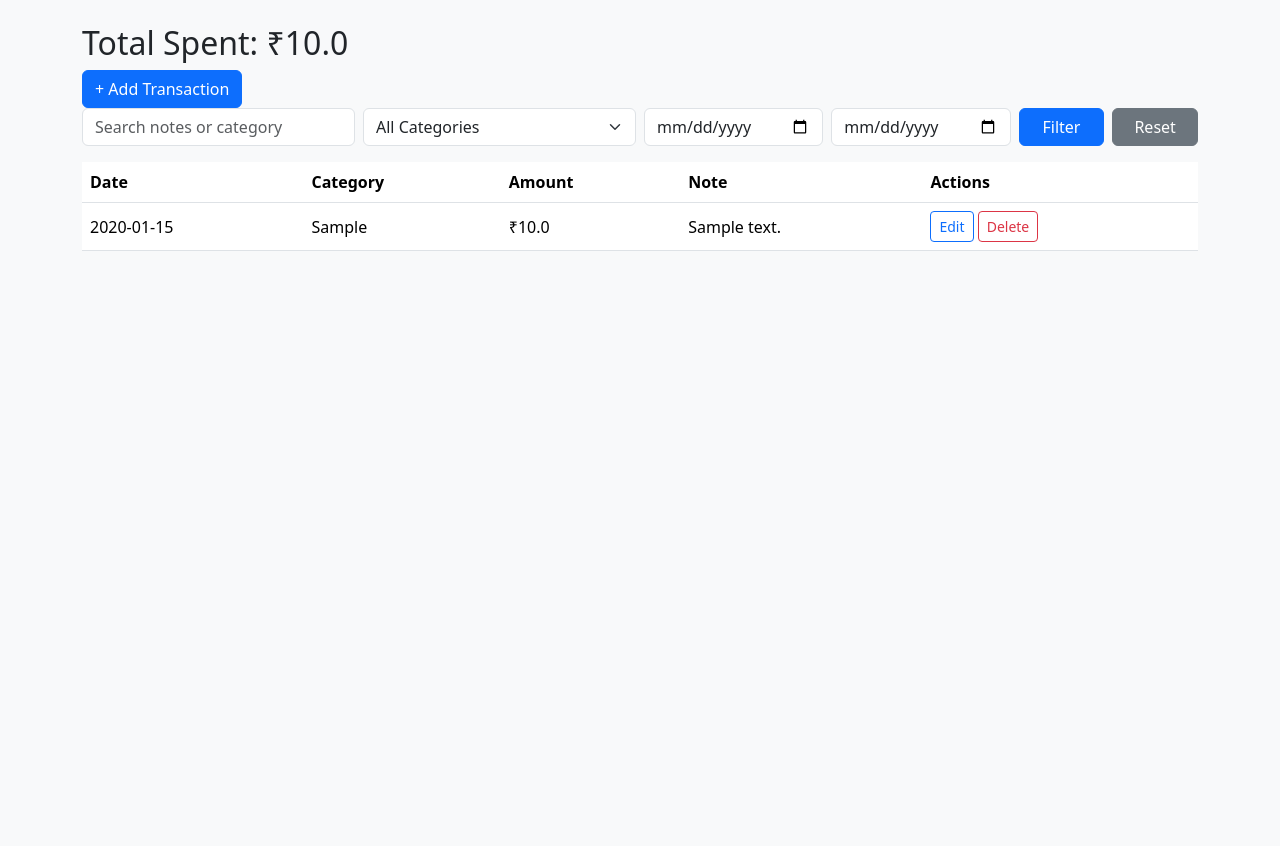
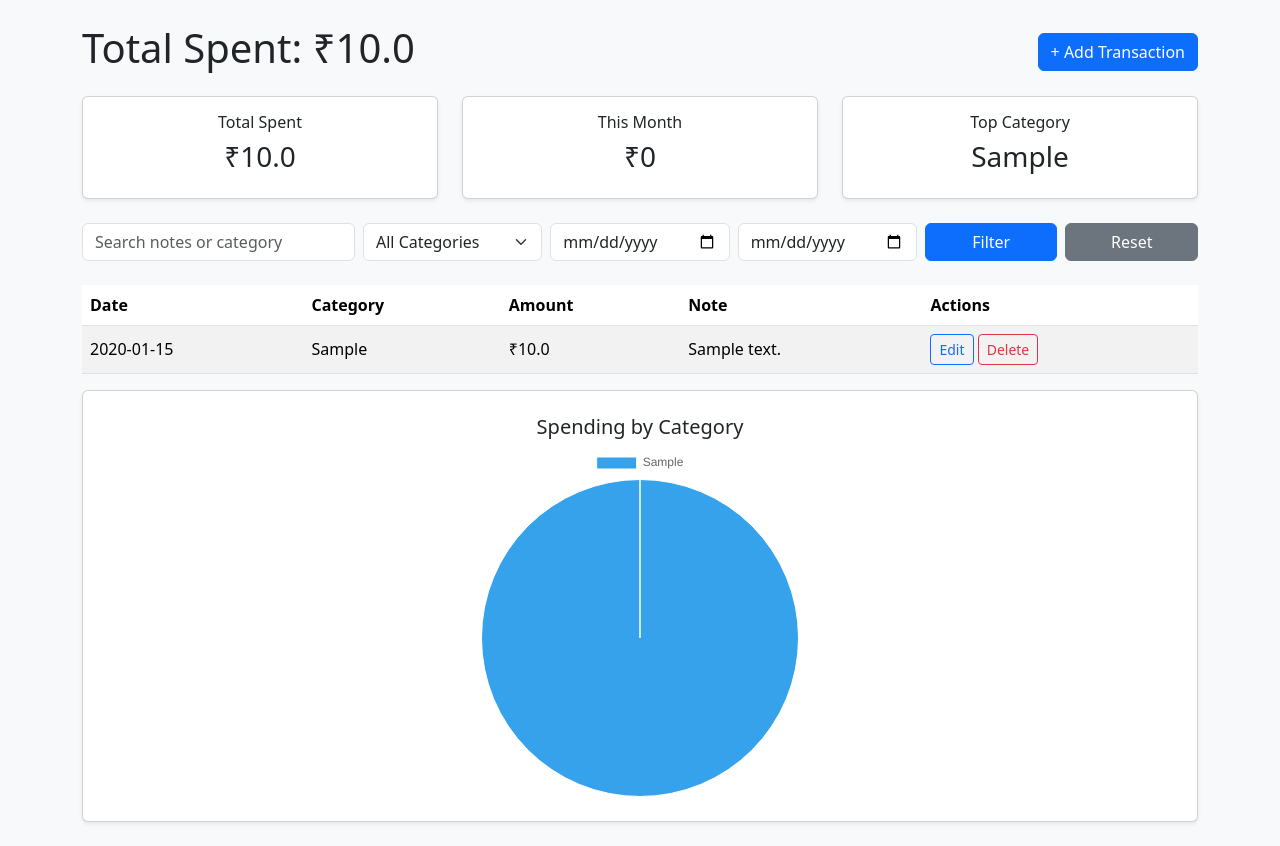
Before and after one commit to arushibhagat/Finance-Tracker, a Flask app: page / in a window 1280 px wide. Shown: the part 56-902 px from the top of the page. Before the commit the page ends 307 px from the top, so only its background shows below. Run offline with Flask 3, Linux system fonts and the light colour scheme; data comes from the database, SQL or seed files in the repository; tables that the repository leaves empty hold one stand-in row (values such as "Sample post").

Commit message:
Phase 3: Added summary cards and category pie chart preview

```diff
--- a/app.py
+++ b/app.py
@@ -45,6 +45,7 @@ with get_db() as db:
 def index():
     db = get_db()
 
+    # existing filter handling
     search = request.args.get("search", "")
     filter_category = request.args.get("filter_category", "")
     start_date = request.args.get("start_date", "")
@@ -70,21 +71,40 @@ def index():
         params.append(end_date)
 
     query += " ORDER BY date DESC"
-
     transactions = db.execute(query, params).fetchall()
 
+    # total spent overall
     total = db.execute("SELECT SUM(amount) FROM transactions").fetchone()[0] or 0
+
+    # total spent this month
+    current_month = datetime.now().strftime("%Y-%m")
+    monthly_total = db.execute("SELECT SUM(amount) FROM transactions WHERE date LIKE ?", (f"%{current_month}%",)).fetchone()[0] or 0
+
+    # top category
+    top_category_row = db.execute("SELECT category, SUM(amount) AS total FROM transactions GROUP BY category ORDER BY total DESC LIMIT 1").fetchone()
+    top_category = top_category_row["category"] if top_category_row else "None"
+
     categories = db.execute("SELECT * FROM categories ORDER BY name ASC").fetchall()
+
+    # Build chart data
+    cat_data = db.execute("SELECT category, SUM(amount) as total FROM transactions GROUP BY category").fetchall()
+    labels = [row["category"] for row in cat_data]
+    values = [row["total"] for row in cat_data]
+
 
     return render_template("index.html",
                            transactions=transactions,
                            total=total,
+                           monthly_total=monthly_total,
+                           top_category=top_category,
                            search=search,
                            filter_category=filter_category,
                            start_date=start_date,
                            end_date=end_date,
-                           categories=categories)
-
+                           categories=categories,
+                           labels=labels,
+                           values=values
+                            )
 
 @app.route("/add", methods=["GET","POST"])
 def add():
--- a/templates/base.html
+++ b/templates/base.html
@@ -12,6 +12,9 @@
     <!-- Custom CSS (optional) -->
     <link rel="stylesheet" href="{{ url_for('static', filename='style.css') }}">
 </head>
+
+<script src="https://cdn.jsdelivr.net/npm/chart.js"></script>
+
 
 <body class="bg-light">
 
--- a/templates/index.html
+++ b/templates/index.html
@@ -1,24 +1,48 @@
 {% extends "base.html" %}
 {% block content %}
 
-<h2>Total Spent: ₹{{total}}</h2>
+<!-- Header section with title + Add button aligned -->
+<div class="d-flex justify-content-between align-items-center mb-3">
+    <h1>Total Spent: ₹{{ total }}</h1>
+    <a href="/add" class="btn btn-primary">+ Add Transaction</a>
+</div>
 
-<a href="/add" class="btn btn-primary">+ Add Transaction</a>
+<!-- Summary Cards Row -->
+<div class="row mb-4">
+    <div class="col-md-4">
+        <div class="card shadow-sm p-3 text-center h-100">
+            <h6>Total Spent</h6>
+            <h3>₹{{ total }}</h3>
+        </div>
+    </div>
 
-<form method="GET" class="row g-2 mb-3">
+    <div class="col-md-4">
+        <div class="card shadow-sm p-3 text-center h-100">
+            <h6>This Month</h6>
+            <h3>₹{{ monthly_total }}</h3>
+        </div>
+    </div>
 
+    <div class="col-md-4">
+        <div class="card shadow-sm p-3 text-center h-100">
+            <h6>Top Category</h6>
+            <h3>{{ top_category }}</h3>
+        </div>
+    </div>
+</div>
+
+<!-- Filters Row (placed above table) -->
+<form method="GET" class="row g-2 mb-4">
     <div class="col-md-3">
         <input type="text" name="search" value="{{ search }}" class="form-control"
             placeholder="Search notes or category">
     </div>
 
-    <div class="col-md-3">
+    <div class="col-md-2">
         <select name="filter_category" class="form-select">
             <option value="">All Categories</option>
             {% for c in categories %}
-            <option value="{{ c.name }}" {% if c.name==filter_category %}selected{% endif %}>
-                {{ c.name }}
-            </option>
+            <option value="{{ c.name }}" {% if c.name==filter_category %}selected{% endif %}>{{ c.name }}</option>
             {% endfor %}
         </select>
     </div>
@@ -31,16 +55,14 @@
         <input type="date" name="end_date" value="{{ end_date }}" class="form-control">
     </div>
 
-    <div class="col-md-2 d-flex gap-2">
+    <div class="col-md-3 d-flex gap-2">
         <button class="btn btn-primary w-100" type="submit">Filter</button>
         <a href="/" class="btn btn-secondary w-100">Reset</a>
     </div>
-
-
 </form>
 
-
-<table class="table mt-3">
+<!-- Transactions Table -->
+<table class="table table-striped">
     <thead>
         <tr>
             <th>Date</th>
@@ -67,5 +89,25 @@
     </tbody>
 </table>
 
+<!-- Pie Chart -->
+<div class="card shadow-sm p-4 mb-4">
+    <h5 class="text-center">Spending by Category</h5>
+    <canvas id="categoryChart" style="max-height: 350px;"></canvas>
+</div>
+
+<!-- Chart.js Script for Pie Chart -->
+<script>
+    const ctx = document.getElementById('categoryChart');
+    new Chart(ctx, {
+        type: 'pie',
+        data: {
+            labels: {{ labels| tojson }},
+        datasets: [{
+            data: {{ values| tojson }},
+        borderWidth: 1
+        }]
+    }
+});
+</script>
 
 {% endblock %}
```
